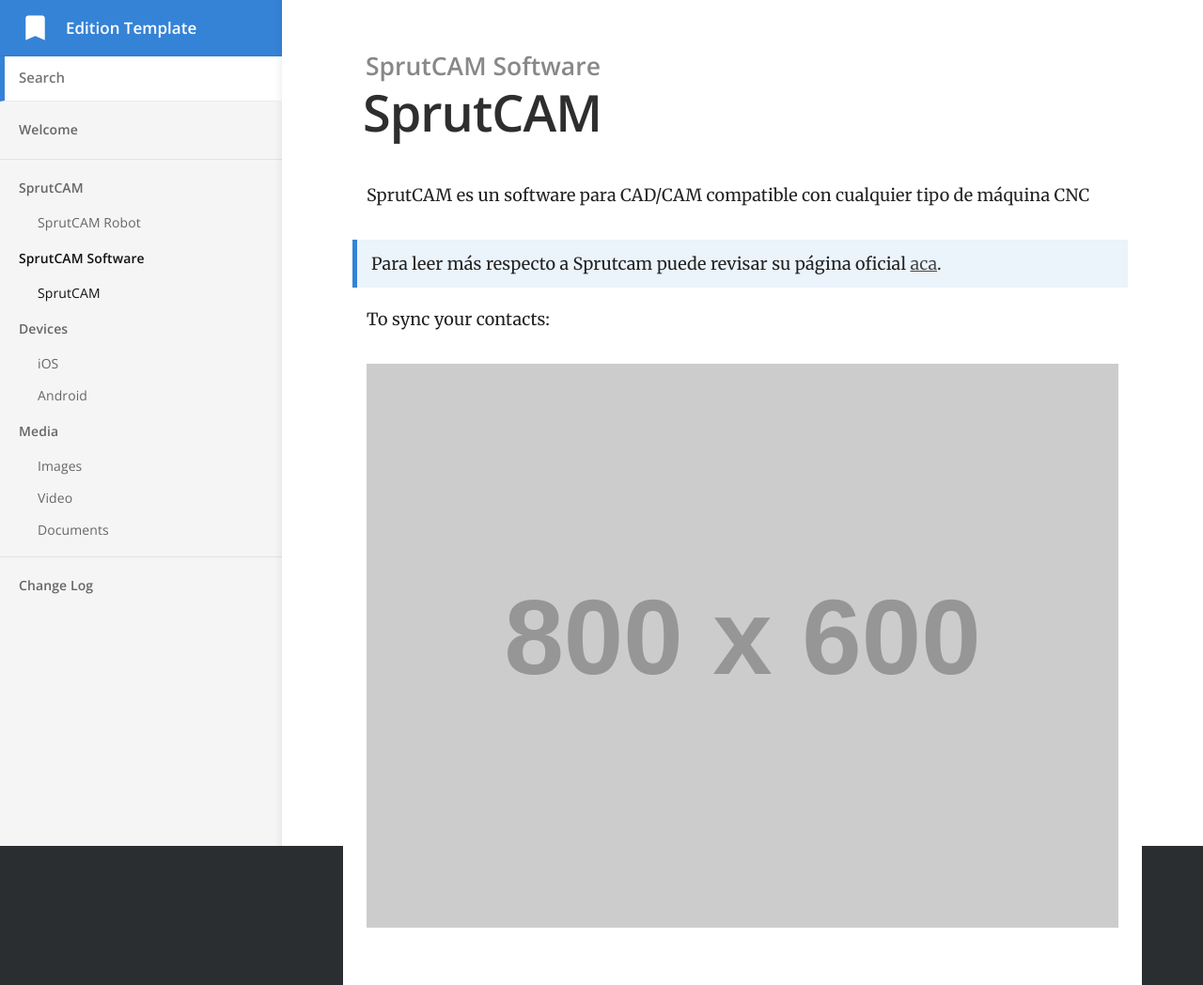
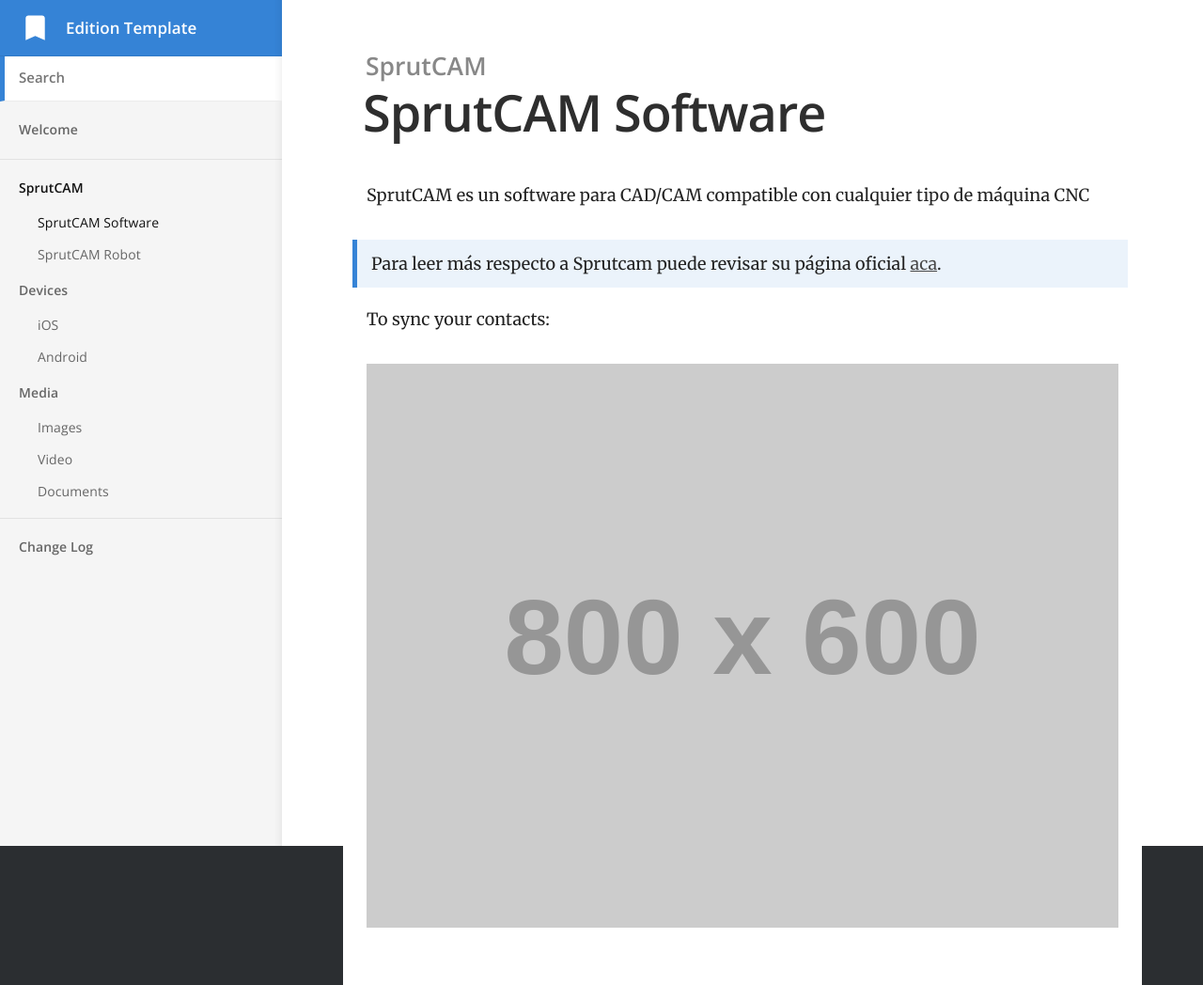
Before and after one commit to BrayanCalderon/ProyectoRobotica-2021-I, a Jekyll site: the page built from _docs/SprutCAM/SprutCAMSoftware.md, in a window 1280 px wide. Shown: the whole page at 94% size. Built offline with Jekyll 4.4.1, drawn with Linux system fonts in a browser that asks for light colours.

Commit message:
Update SprutCAMSoftware.md

```diff
--- a/_docs/SprutCAM/SprutCAMSoftware.md
+++ b/_docs/SprutCAM/SprutCAMSoftware.md
@@ -1,6 +1,6 @@
 ---
-title: SprutCAM
-category: SprutCAM Software
+title: SprutCAM Software
+category: SprutCAM
 order: 1
 ---
 
```
